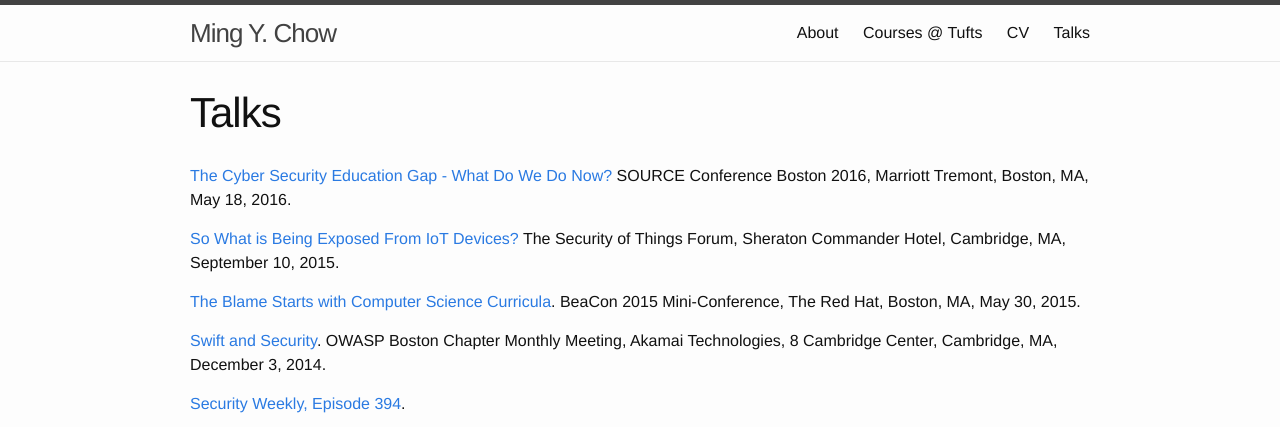
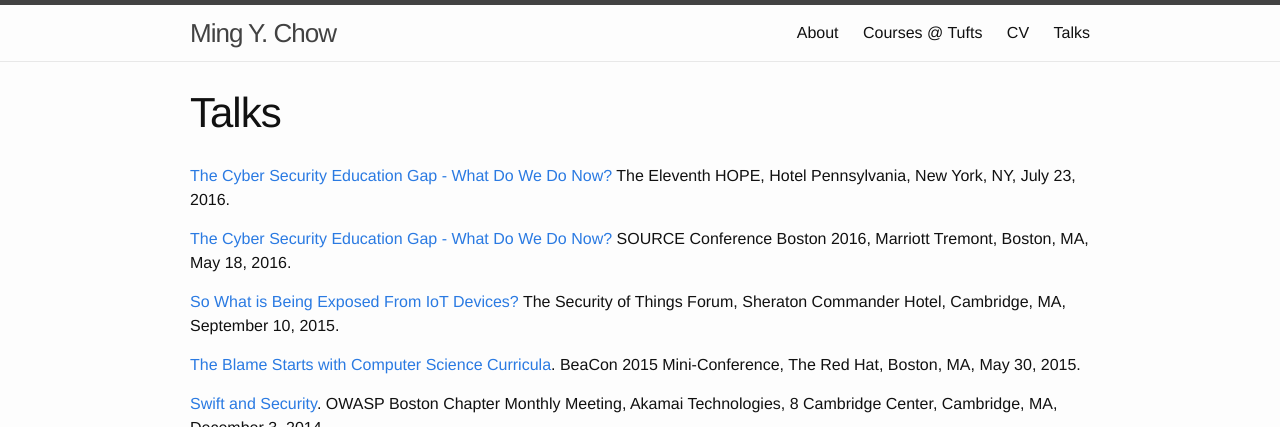
Before and after one commit to mchow01/mchow01.github.io, a Jekyll site: the page built from talks.md, in a window 1280 px wide and 900 px high, cut to the strip 0-427 px from the top of the window. Built offline with Jekyll 4.4.1, drawn with Linux system fonts in a browser that asks for light colours.

Commit message:
Added HOPE 2016 slides

```diff
--- a/talks.md
+++ b/talks.md
@@ -3,6 +3,8 @@ layout: page
 title: Talks
 permalink: /talks/
 ---
+
+[The Cyber Security Education Gap - What Do We Do Now?](/docs/hope2016.pdf) The Eleventh HOPE, Hotel Pennsylvania, New York, NY, July 23, 2016.
 
 [The Cyber Security Education Gap - What Do We Do Now?](/docs/source2016.pdf) SOURCE Conference Boston 2016, Marriott Tremont, Boston, MA, May 18, 2016.
 
```
Also changed, not shown: 4 other files.
